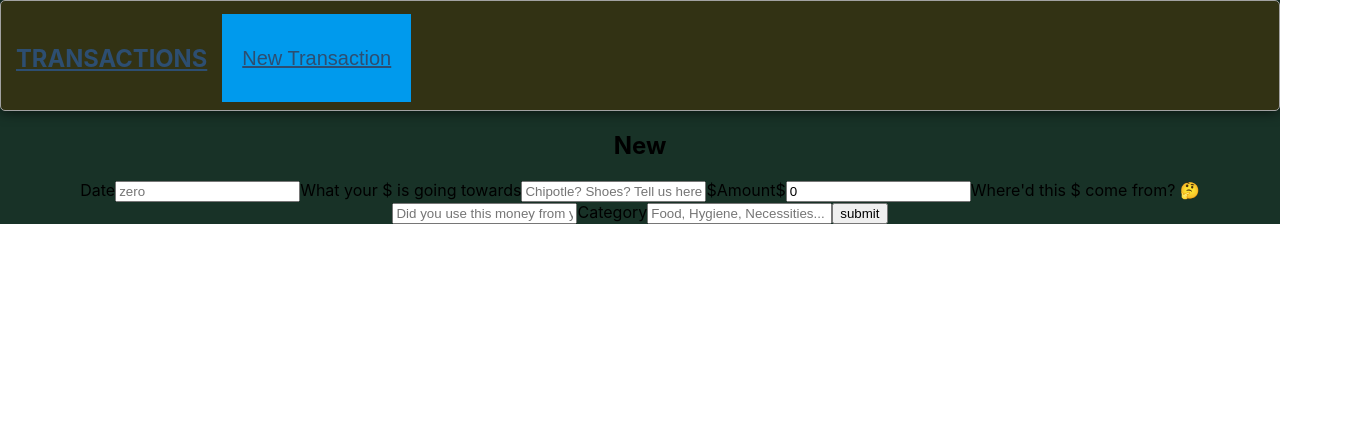
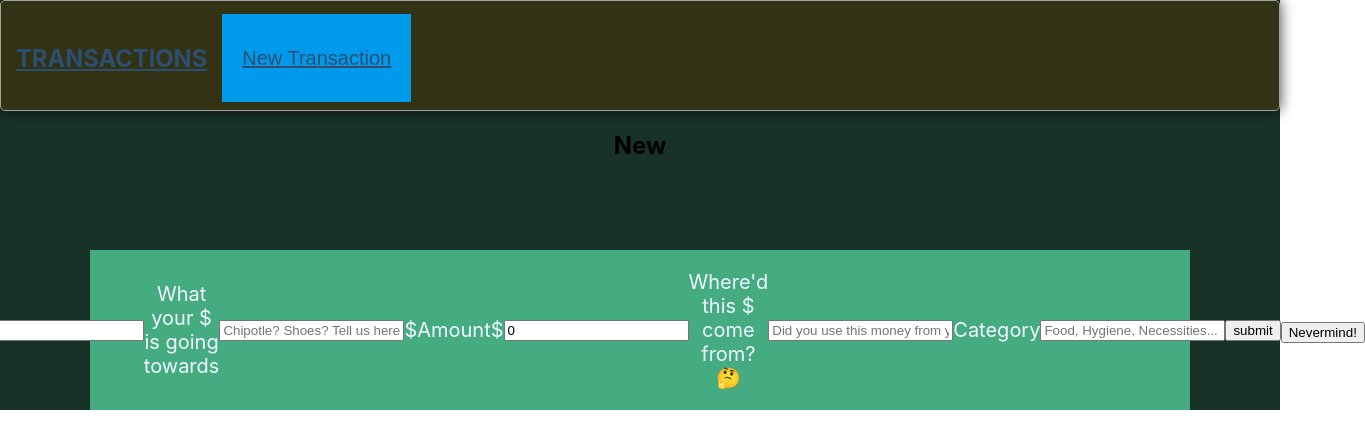
Before and after one commit to saraperkaj/my-budget-app, a React (Create React App) app: page /transactions/new in a window 1280 px wide. Shown: the top 448 px of the page, 1365 px wide, since content can reach past the window. Built offline with nearby package versions, Linux system fonts and the light colour scheme; no server answers.

Commit message:
How much you've spent all together is showing on the index and I added a nevermind button to new and edit forms. Along with some css

```diff
--- a/src/App.css
+++ b/src/App.css
@@ -152,3 +152,33 @@ div .Index div {
   color: aliceblue;
   border-color: aliceblue;
 }
+
+.editForm {
+  border-color: aliceblue;
+  margin: 90px;
+  box-sizing: border-box;
+  background-color: rgb(69, 171, 128);
+  color: aliceblue;
+  display: flex;
+  min-height: 13vh;
+  align-items: center;
+  justify-content: center;
+  padding: 20px;
+  padding-bottom: 20px;
+  font-size: 20px;
+}
+
+.newForm {
+  border-color: aliceblue;
+  margin: 90px;
+  box-sizing: border-box;
+  background-color: rgb(69, 171, 128);
+  color: aliceblue;
+  display: flex;
+  min-height: 13vh;
+  align-items: center;
+  justify-content: center;
+  padding: 20px;
+  padding-bottom: 20px;
+  font-size: 20px;
+}
--- a/src/Components/TransactionEditForm.js
+++ b/src/Components/TransactionEditForm.js
@@ -1,6 +1,6 @@
 import axios from "axios";
 import { useEffect, useState } from "react";
-import { useParams, useNavigate } from "react-router-dom";
+import { useParams, useNavigate, Link } from "react-router-dom";
 
 function TransactionEditForm() {
   const URL = process.env.REACT_APP_API_URL;
@@ -48,6 +48,7 @@ function TransactionEditForm() {
   return (
     <>
       <form onSubmit={handleSubmit}>
+        <div className="editForm">
           <label htmlFor="date">Date:</label>
           <input
             id="date"
@@ -101,8 +102,13 @@ function TransactionEditForm() {
             placeholder="Food, Hygiene, Necessities..."
             required
           />
-
           <input type="submit" />
+          <div>
+            <Link to={`/transactions/${index}`}>
+              <button>Nevermind!</button>
+            </Link>
+          </div>
+        </div>
       </form>
     </>
   );
--- a/src/Components/TransactionNewForm.js
+++ b/src/Components/TransactionNewForm.js
@@ -1,6 +1,6 @@
 import axios from "axios";
 import { useState } from "react";
-import { useNavigate } from "react-router-dom";
+import { useNavigate, Link } from "react-router-dom";
 
 function TransactionNewForm() {
   const URL = process.env.REACT_APP_API_URL;
@@ -35,6 +35,7 @@ function TransactionNewForm() {
   return (
     <>
       <form onSubmit={handleSubmit} className="edit">
+        <div className="newForm">
           <label htmlFor="date">Date</label>
           <input
             id="date"
@@ -88,6 +89,12 @@ function TransactionNewForm() {
             placeholder="Food, Hygiene, Necessities..."
           />
           <button type="submit">submit</button>
+          <div>
+            <Link to={`/transactions/`}>
+              <button>Nevermind!</button>
+            </Link>
+          </div>
+        </div>
       </form>
     </>
   );
--- a/src/Components/Transactions.js
+++ b/src/Components/Transactions.js
@@ -19,12 +19,18 @@ function Transactions() {
   //   return {};
   // }
 
+  const transTotal = transactions.reduce(
+    (prev, current) => prev + current.amount,
+    0
+  );
+
   const transList = transactions.map((transaction, index) => {
     return <Transaction key={index} transaction={transaction} index={index} />;
   });
 
   return (
     <>
+      <div>How much you've spent: ${transTotal}</div>
       <ul>{transList}</ul>
     </>
   );
```
Lines whose indentation alone changed are shown as unchanged.
